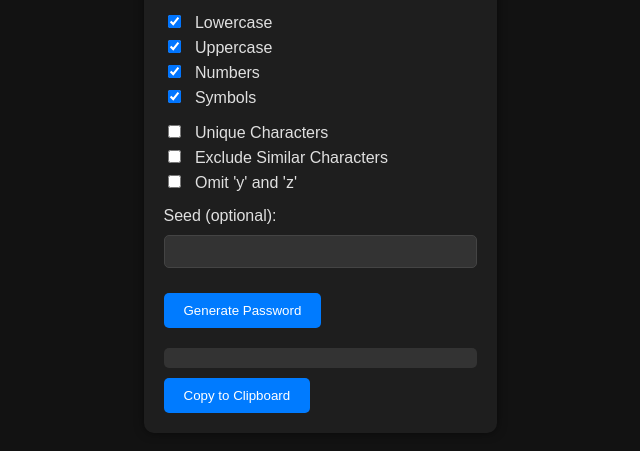
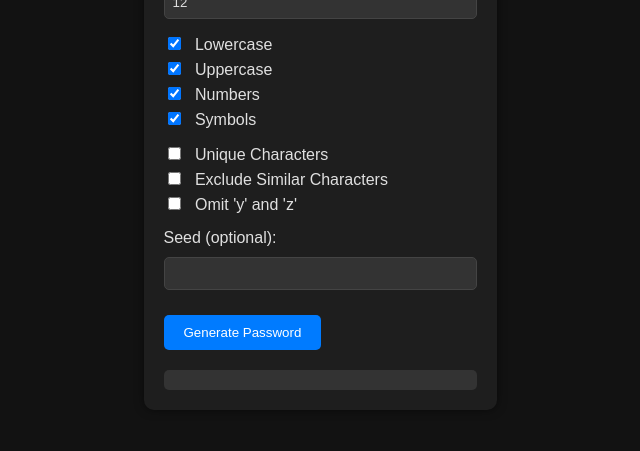
Before and after one commit to my-password-generator/my-password-generator.github.io, a plain HTML site: page index.html in a window 1280 px wide. Shown: the part 265-716 px from the top of the page, without its empty margins (320-960 px from the left). Drawn offline with Linux system fonts and the light colour scheme.

Commit message:
Update index.html

```diff
--- a/index.html
+++ b/index.html
@@ -30,7 +30,6 @@
         </div>
         <button onclick="generatePassword()">Generate Password</button>
         <div class="password-display" id="passwordDisplay"></div>
-        <button id="copyButton" onclick="copyToClipboard()">Copy to Clipboard</button>
     </div>
     <script src="script.js"></script>
 </body>
```
